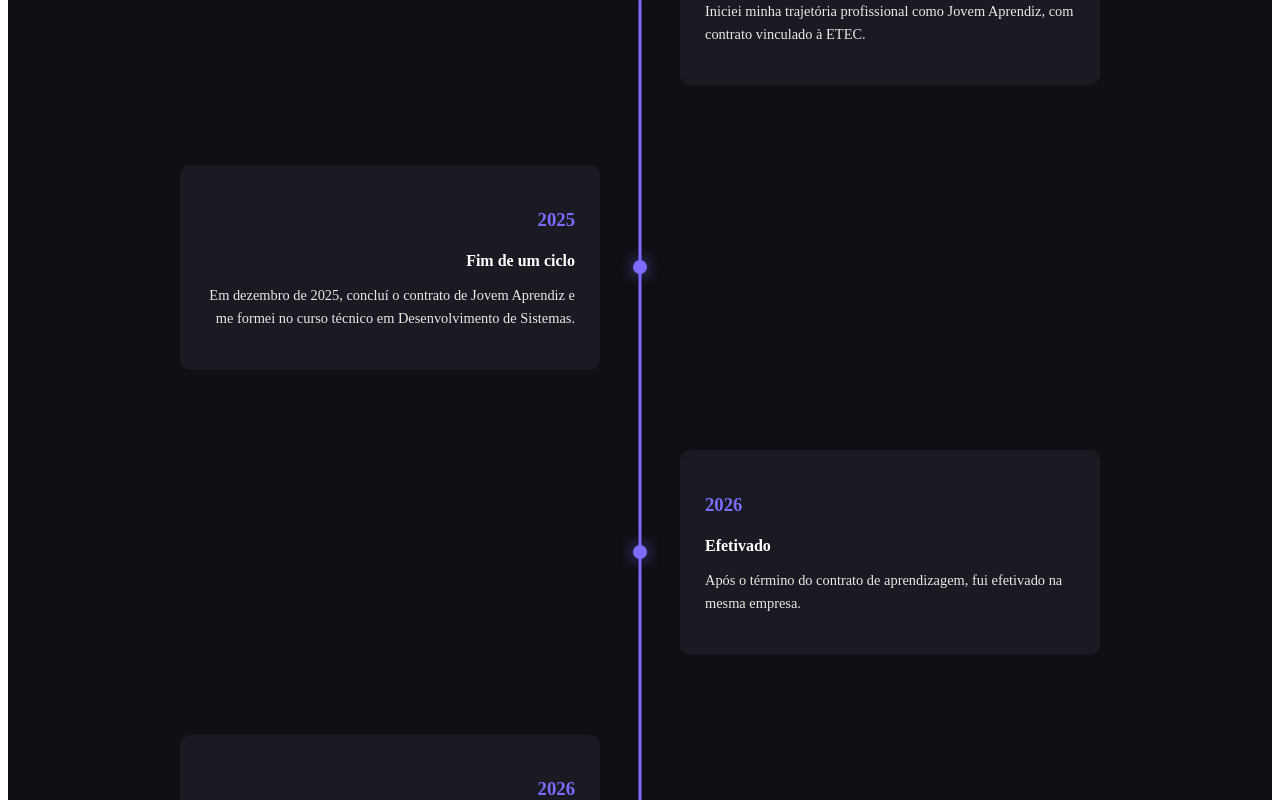
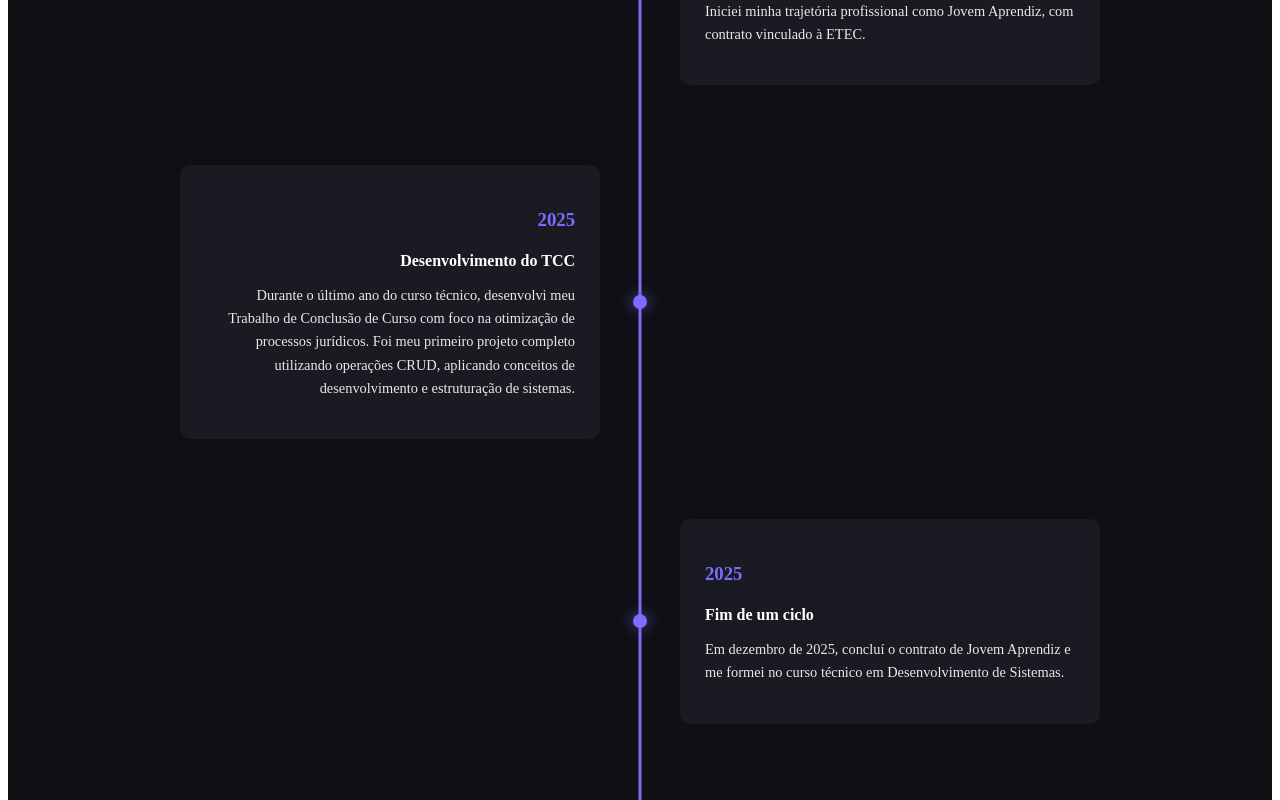
Before and after one commit to martins-kayk77/portfolio-kaike, a React (Vite) app: page / in a window 1280 px wide. Shown: the part 4080-4880 px from the top of the page. Built offline with nearby package versions, Linux system fonts and the light colour scheme.

Commit message:
ajustes minimos

```diff
--- a/src/pages/experiencia/experiencia.jsx
+++ b/src/pages/experiencia/experiencia.jsx
@@ -34,6 +34,19 @@ function Experiencia() {
           </div>
         </div>
 
+        <div className="timeline-item">
+          <div className="timeline-dot"></div>
+          <div className="timeline-content">
+            <h3>2025</h3>
+            <h4>Desenvolvimento do TCC</h4>
+            <p>
+                Durante o último ano do curso técnico, desenvolvi meu Trabalho de Conclusão
+                de Curso com foco na otimização de processos jurídicos.
+                Foi meu primeiro projeto completo utilizando operações CRUD,
+                aplicando conceitos de desenvolvimento e estruturação de sistemas.
+            </p>
+          </div>
+        </div>
 
         <div className="timeline-item">
           <div className="timeline-dot"></div>
--- a/src/pages/projetos/projetos.jsx
+++ b/src/pages/projetos/projetos.jsx
@@ -7,7 +7,7 @@ const projetos = [
     descricao: 'Catálogo online de bolos com foco em UI simples e integração com WhatsApp.',
     tecnologias: ['HTML', 'CSS', 'JavaScript'],
     github: 'https://github.com/martins-kayk77/roseBolos',
-    demo: '#'
+    demo: 'https://martins-kayk77.github.io/roseBolos/'
   },
   {
     id: 2,
@@ -21,7 +21,7 @@ const projetos = [
     id: 3,
     titulo: 'Portfólio Pessoal',
     descricao: 'Portfólio desenvolvido em React com layout responsivo e mobile first.',
-    tecnologias: ['React', 'CSS'],
+    tecnologias: ['React'],
     github: 'https://github.com/martins-kayk77/portfolio-kaike',
     demo: '#'
   }
```
